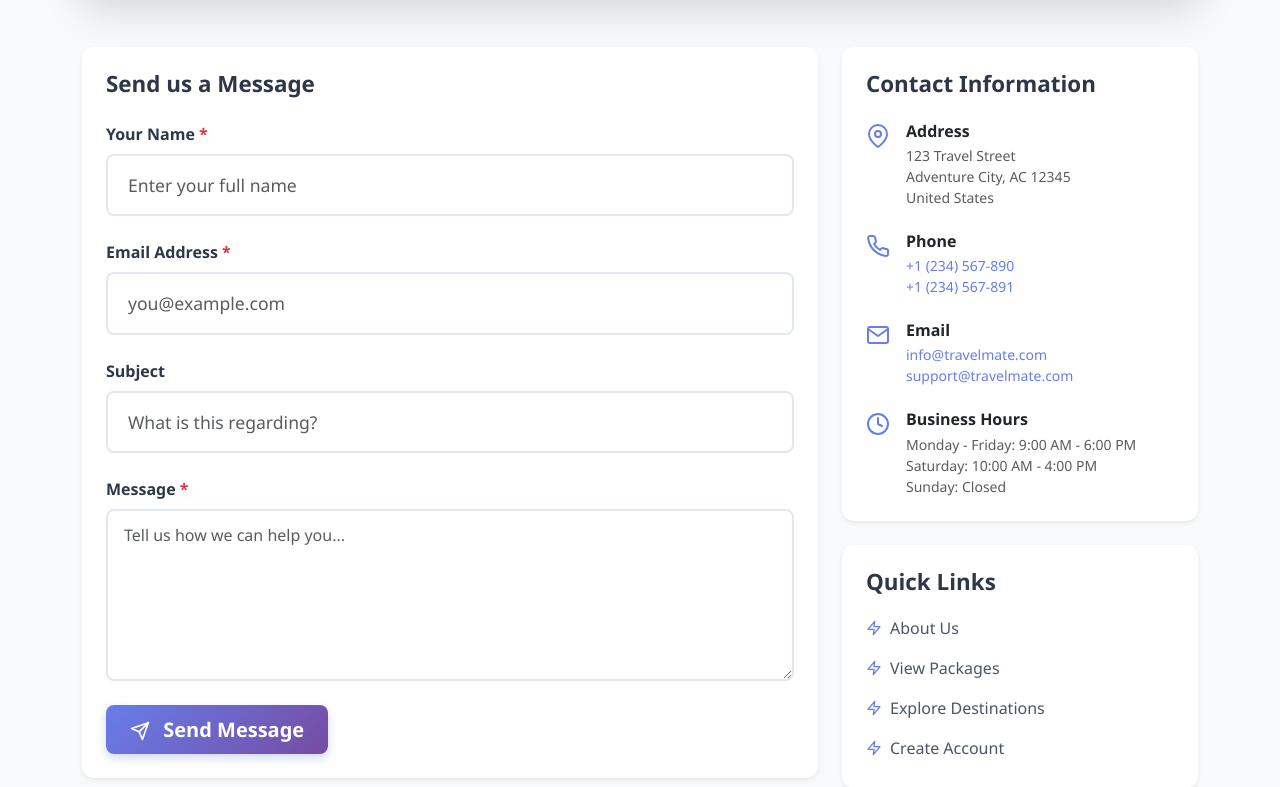
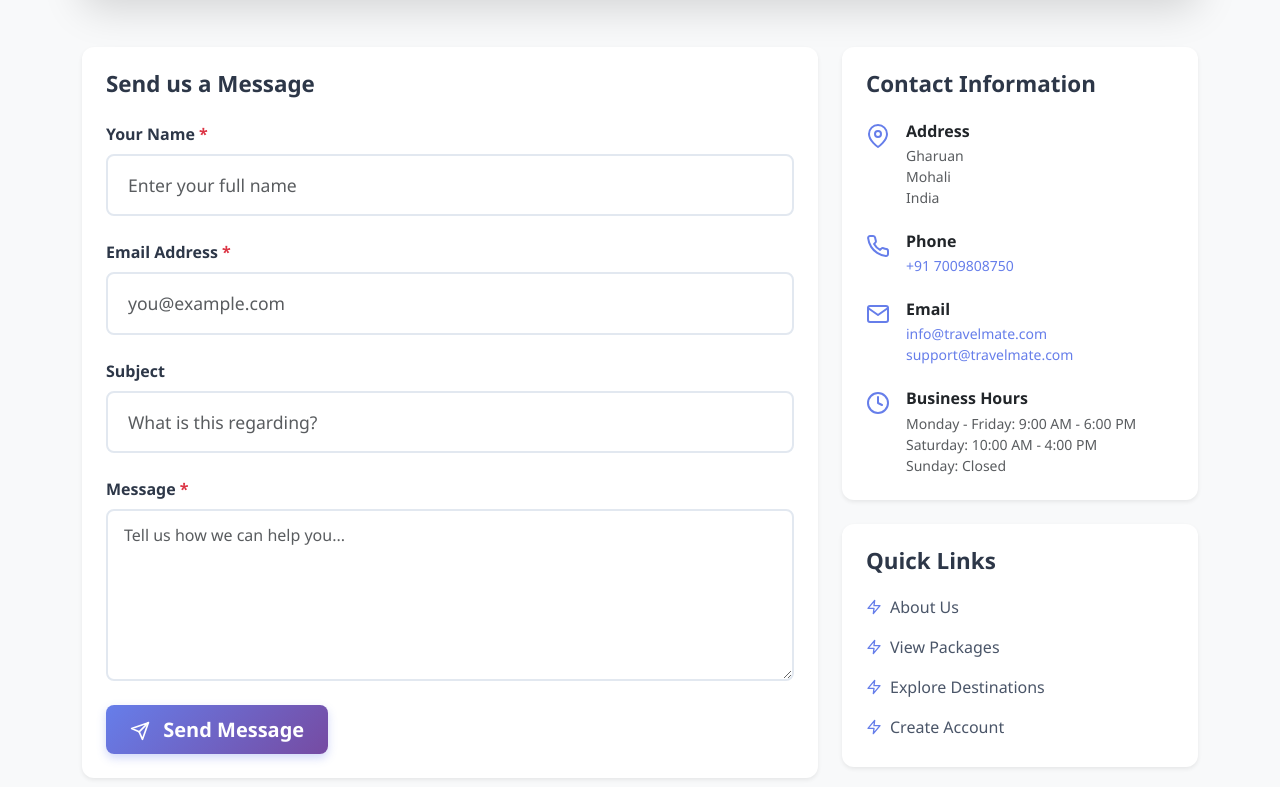
Before and after one commit to Manveerkhan/Travel-Mate, a PHP site: page /travel/contact.php in a window 1280 px wide. Shown: the part 541-1328 px from the top of the page. Run offline with PHP 8.4, Linux system fonts and the light colour scheme.

Commit message:
Update contact.php

```diff
--- a/contact.php
+++ b/contact.php
@@ -61,7 +61,7 @@
 						</div>
 						<div>
 							<h6 class="mb-1 fw-semibold">Address</h6>
-							<p class="text-muted mb-0 small">123 Travel Street<br>Adventure City, AC 12345<br>United States</p>
+							<p class="text-muted mb-0 small">Gharuan<br>Mohali<br>India</p>
 						</div>
 					</div>
 				</div>
@@ -76,8 +76,7 @@
 						<div>
 							<h6 class="mb-1 fw-semibold">Phone</h6>
 							<p class="text-muted mb-0 small">
-								<a href="tel:+1234567890" class="text-decoration-none">+1 (234) 567-890</a><br>
-								<a href="tel:+1234567891" class="text-decoration-none">+1 (234) 567-891</a>
+								<a href="tel:+91 7009808750" class="text-decoration-none">+91 7009808750</a><br>
 							</p>
 						</div>
 					</div>
```
